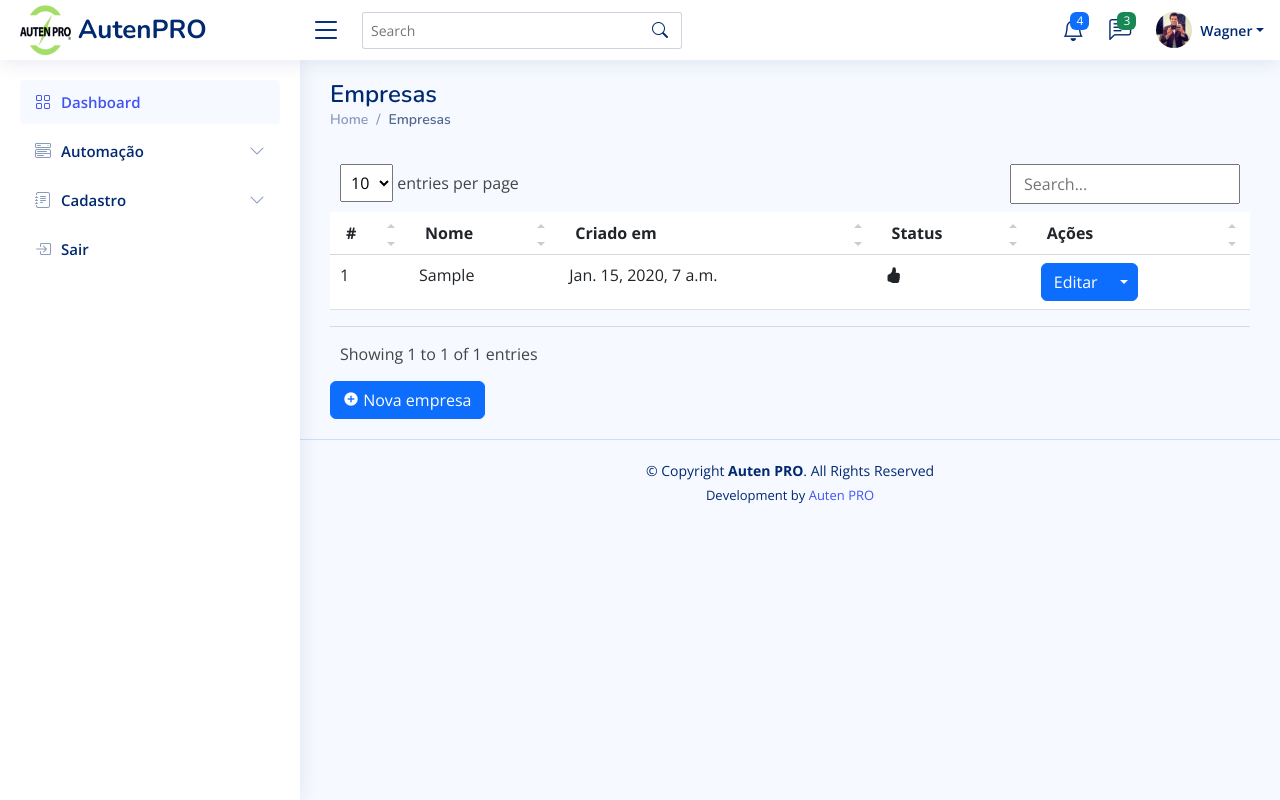
After one commit to wagnerpintodelima/slock, a Django app: page /gestao/company/ in a window 1280 px wide. The commit adds this page. Run offline with Django 3.2, Linux system fonts and the light colour scheme; tables that the repository leaves empty hold one stand-in row (values such as "Sample post"); some libraries are stand-ins or nearby versions.

Commit message:
Add index da empresa. Add estrutura para confirmar delecao

```diff
--- a/Templates/base.html
+++ b/Templates/base.html
@@ -25,12 +25,29 @@
     <link href="{% static 'backend/vendor/quill/quill.bubble.css' %}" rel="stylesheet">
     <link href="{% static 'backend/vendor/remixicon/remixicon.css' %}" rel="stylesheet">
     <link href="{% static 'backend/vendor/simple-datatables/style.css' %}" rel="stylesheet">
+    <link href="{% static 'backend/node_modules/sweetalert2/dist/sweetalert2.css' %}" rel="stylesheet">
 
     <!-- Template Main CSS File -->
     <link href="{% static 'backend/css/style.css' %}" rel="stylesheet">
 </head>
 
 <body>
+<div id="appBase">
+
+    <!-- Full screen modal -->
+    <div class="modal" tabindex="-1" id="modalBaseLoader">
+        <div class="modal-dialog">
+            <div class="modal-content">
+                <div class="modal-body">
+                    <div class="d-flex justify-content-center">
+                        <div class="spinner-border" role="status">
+                            <span class="visually-hidden">Loading...</span>
+                        </div>
+                    </div>
+                </div>
+            </div>
+        </div>
+    </div>
 
     <!-- ======= Header ======= -->
     <header id="header" class="header fixed-top d-flex align-items-center">
@@ -307,7 +324,7 @@
                 </a>
                 <ul id="forms-nav" class="nav-content collapse " data-bs-parent="#sidebar-nav">
                     <li>
-                    <a href="{% url 'CompanyNewAction' %}">
+                        <a href="{% url 'CompanyIndexView' %}">
                             <i class="bi bi-circle"></i><span>Empresa</span>
                         </a>
                     </li>
@@ -339,8 +356,6 @@
 
     </aside><!-- End Sidebar-->
 
-
-
     <main id="main" class="main">
 
         <!-- Migalha de Pão -->
@@ -351,7 +366,6 @@
         </section>
 
     </main>
-
 
     <!-- ======= Footer ======= -->
     <footer id="footer" class="footer">
@@ -368,12 +382,16 @@
     </footer><!-- End Footer -->
 
     <a href="#" class="back-to-top d-flex align-items-center justify-content-center"><i class="bi bi-arrow-up-short"></i></a>
-
+</div>
 <!-- Vendor JS Files -->
 {% block js %}{% endblock %}
+<script src="{% static 'backend/node_modules/jquery/dist/jquery.min.js' %}"></script>
 <script src="{% static 'backend/vendor/bootstrap/js/bootstrap.bundle.min.js' %}"></script>
+<script src="{% static 'backend/node_modules/sweetalert2/dist/sweetalert2.min.js' %}"></script>
 <script src="https://cdn.jsdelivr.net/npm/vue@2"></script>
 <script src="{% static 'backend/vendor/tinymce/tinymce.min.js' %}"></script>
+<script src="{% static 'backend/vendor/simple-datatables/simple-datatables.js' %}"></script>
+<script src="{% static 'backend/js/vueBase.js' %}"></script>
 
 <!-- Template Main JS File -->
 <script src="{% static 'backend/js/main.js' %}"></script>
--- a/backend/Controller/CompanyController.py
+++ b/backend/Controller/CompanyController.py
@@ -1,5 +1,8 @@
+import os
+import json
 from django.contrib.auth import authenticate, login, logout
 from django.contrib.auth.decorators import login_required
+from django.http import HttpResponse
 from django.shortcuts import render, redirect
 from django.contrib import messages
 from backend.Controller.BaseController import saveFile
@@ -12,9 +15,8 @@ def newView(request):
     return render(request, 'Company/new.html', context)
 
 
-
 @login_required
-def SaveAction(request):
+def saveAction(request):
 
     if request.method == 'POST':
         razaoSocial = request.POST.get('razaoSocial', None)
@@ -55,4 +57,43 @@ def SaveAction(request):
 
         messages.add_message(request, messages.SUCCESS, 'Registro salvo com sucesso!')
 
-    return redirect('CompanyNewAction')
+    return redirect('CompanyNewView')
+
+def indexView(request):
+    data = Company.objects.filter(status=True)
+
+    context = {
+        'data': data
+    }
+
+    return render(request, 'Company/index.html', context)
+
+
+@login_required
+def deleteAction(request, company_id):
+
+    item = Company.objects.get(id=company_id)
+
+    try:
+        os.remove(_PATH_FILE_COMPANY + item.logo)
+    except Exception as er:
+        messages.add_message(request, messages.ERROR, "Ocorreu esse erro ao tentar deletar a logo: {}".format(er))
+
+    try:
+        os.remove(_PATH_FILE_COMPANY + item.picture)
+    except Exception as er:
+        messages.add_message(request, messages.ERROR, "Ocorreu esse erro ao tentar deletar a logo: {}".format(er))
+
+    try:
+        item.delete()
+        messages.add_message(request, messages.SUCCESS, "Excluído com sucesso!")
+    except Exception as e:
+        messages.add_message(request, messages.ERROR, "Ocorreu esse erro: {}".format(e))
+
+
+    context = {
+        'status': 200,
+        'descricao': 'Excluído com sucesso'
+    }
+
+    return HttpResponse(json.dumps(context, ensure_ascii=False), content_type="application/json")
--- a/backend/Routes/Company/urls.py
+++ b/backend/Routes/Company/urls.py
@@ -2,6 +2,8 @@ from django.urls import path
 from backend.Controller import CompanyController as cc
 
 urlpatterns = [
-    path('new', cc.newView, name="CompanyNewAction"),
-    path('save', cc.SaveAction, name="CompanySaveAction")
+    path('', cc.indexView, name="CompanyIndexView"),
+    path('new', cc.newView, name="CompanyNewView"),
+    path('save', cc.saveAction, name="CompanySaveAction"),
+    path('delete/<int:company_id>', cc.deleteAction, name="CompanyDeleteAction"),
 ]
--- /dev/null
+++ b/backend/Templates/Company/index.html
@@ -0,0 +1,89 @@
+{% extends 'base.html' %}
+{% load static %}
+
+{% block title %}Empresa - Lista{% endblock %}
+
+
+{% block body %}
+<div class="pagetitle">
+  <h1>Empresas</h1>
+  <nav>
+    <ol class="breadcrumb">
+      <li class="breadcrumb-item"><a href="index.html">Home</a></li>
+      <li class="breadcrumb-item active">Empresas</li>
+    </ol>
+  </nav>
+</div><!-- End Page Title -->
+
+<section class="section dashboard">
+  <div class="row">
+    <div class="col-lg-12">
+      {% if data %}
+      <table class="table datatable">
+        <thead>
+        <tr>
+          <th scope="col">#</th>
+          <th scope="col">Nome</th>
+          <th scope="col">Criado em</th>
+          <th scope="col">Status</th>
+          <th scope="col">Ações</th>
+        </tr>
+        </thead>
+        <tbody>
+        {% for item in data %}
+        <tr>
+          <td>{{ item.id }}</td>
+          <td>{{ item.razao_social }}</td>
+          <td>{{ item.created_at }}</td>
+          <td>
+            {% if item.status %}
+            <i class="bi bi-hand-thumbs-up-fill"></i>
+            {% else %}
+            <i class="bi bi-hand-thumbs-down-fill"></i>
+            {% endif %}
+          </td>
+          <td>
+            <!-- Menu de Ações -->
+            <div class="btn-group">
+              <button type="button" class="btn btn-primary">Editar</button>
+              <button type="button" class="btn btn-primary dropdown-toggle dropdown-toggle-split" data-bs-toggle="dropdown" aria-expanded="false">
+                <span class="visually-hidden">Opções</span>
+              </button>
+              <ul class="dropdown-menu">
+                <li>
+                  <a class="dropdown-item" href="#"><i class="bi bi-sliders"></i> Editar</a>
+                </li>
+                <li><hr class="dropdown-divider"></li>
+                <li>
+                  <a class="dropdown-item" href="#" @click.once="deleteConfirm('{% url 'CompanyDeleteAction' item.id  %}')">
+                    <i class="bi bi-x-circle"></i> Excluir
+                  </a>
+                </li>
+              </ul>
+            </div>
+          </td>
+          {% endfor %}
+        </tr>
+        </tbody>
+      </table>
+      {% else %}
+      <div class="alert alert-danger" role="alert">
+        Não há dados!
+      </div>
+      {% endif %}
+    </div>
+    <div class="col-lg-12">
+      <a href="{% url 'CompanyNewView' %}" class="btn btn-primary">
+        <i class="bx bxs-plus-circle"></i> Nova empresa
+      </a>
+    </div>
+  </div>
+
+
+
+</section>
+{% endblock %}
+
+{% block js %}
+
+{% endblock %}
--- /dev/null
+++ b/static/backend/js/vueBase.js
@@ -0,0 +1,59 @@
+var vueBase = new Vue({
+    el: '#appBase',
+    delimiters: ['${','}$'],
+    data:{
+
+    },
+    mounted: function(){
+        this.loadDataFromTwig();
+    },
+    methods:{
+        loadDataFromTwig: function(){
+
+        },
+        deleteConfirm: function(url){
+
+            if(!url)    return false
+
+            Swal.fire({
+              title: 'Tem certeza?',
+              text: "Você não pode desfazer isso!",
+              icon: 'warning',
+              showCancelButton: true,
+              confirmButtonColor: '#3085d6',
+              cancelButtonColor: '#d33',
+              confirmButtonText: 'Sim, exclua!',
+              cancelButtonText: 'Cancelar',
+            }).then((result) => {
+              if (result.isConfirmed) {
+                fetch(url).
+                then(response => {
+                    if(response.ok){
+                        return response.json();
+                    }else{
+                        console.log('Erro na ação GET:', response.status);
+                        toastr.error(response.status);
+                    }
+                })
+                .then(data => {
+                    console.log(data);
+                    Swal.fire(
+                      'Excluído',
+                      'O registro foi excluído com sucesso!',
+                      'success'
+                    )
+                })
+                .catch(error => {
+                    console.log(`ocorreu o erro ${error}`);
+                });
+              }else{
+                Swal.fire(
+                  'Cancelado',
+                  'Ok, seu registro NÃO foi excluído',
+                  'error'
+                )
+              }
+            });
+        }
+    }
+});
--- a/static/backend/package.json
+++ b/static/backend/package.json
@@ -1,6 +1,7 @@
 {
   "dependencies": {
     "jquery": "^3.7.1",
-    "jquery-toast-plugin": "^1.3.2"
+    "jquery-toast-plugin": "^1.3.2",
+    "sweetalert2": "^11.6.13"
   }
 }
```
Also changed, not shown: backend/Templates/Company/new.html (+9 -4 lines), static/backend/package-lock.json. Lines whose indentation alone changed are shown as unchanged.
